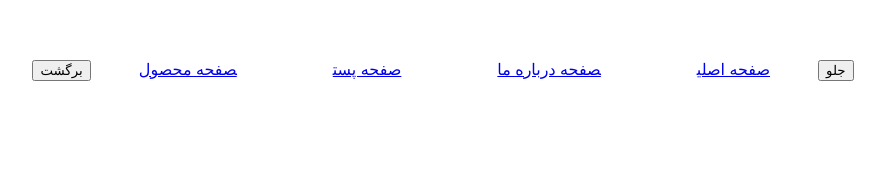
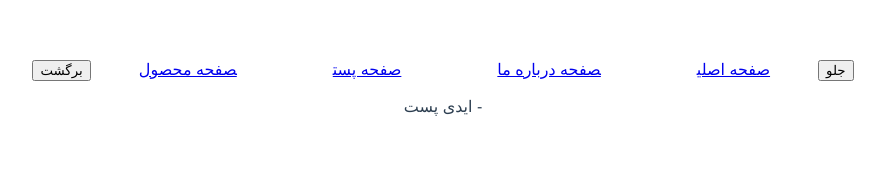
Before and after one commit to Tefoh/vue.js, a Vue app: page /posts in a window 1280 px wide. Shown: the top 187 px of the page, without its empty margins (197-1082 px from the left). Built offline with nearby package versions, Linux system fonts and the light colour scheme; no server answers; the HTML template or start-up script is replaced by a standard one.

Commit message:
113 - vue-router params

```diff
--- a/src/pages/Post.vue
+++ b/src/pages/Post.vue
@@ -1,14 +1,21 @@
 <template>
-  <p>{{ $route.params.postId }}</p>
+  <p>ایدی پست - {{ postId }}</p>
 </template>
 
 <script>
 export default {
   name: "Post",
+  props: {
+    postId: {
+      type: [String, Number],
+      required: true
+    }
+  },
 
   created() {
     // e.x. fetching post data
-    fetch(`/sdjkfljks/posts/${this.$route.params.postId}`)
+    console.log(this.postId)
+    fetch(`/sdjkfljks/posts/${this.postId}`)
   }
 }
 </script>
--- a/src/router/routes.js
+++ b/src/router/routes.js
@@ -31,7 +31,8 @@ const routes = [
       {
         path: 'posts/:postId(\\d+)',
         component: Post,
-        name: 'posts-show'
+        name: 'posts-show',
+        props: true
       },
       {
         path: 'products/:productId?',
```
